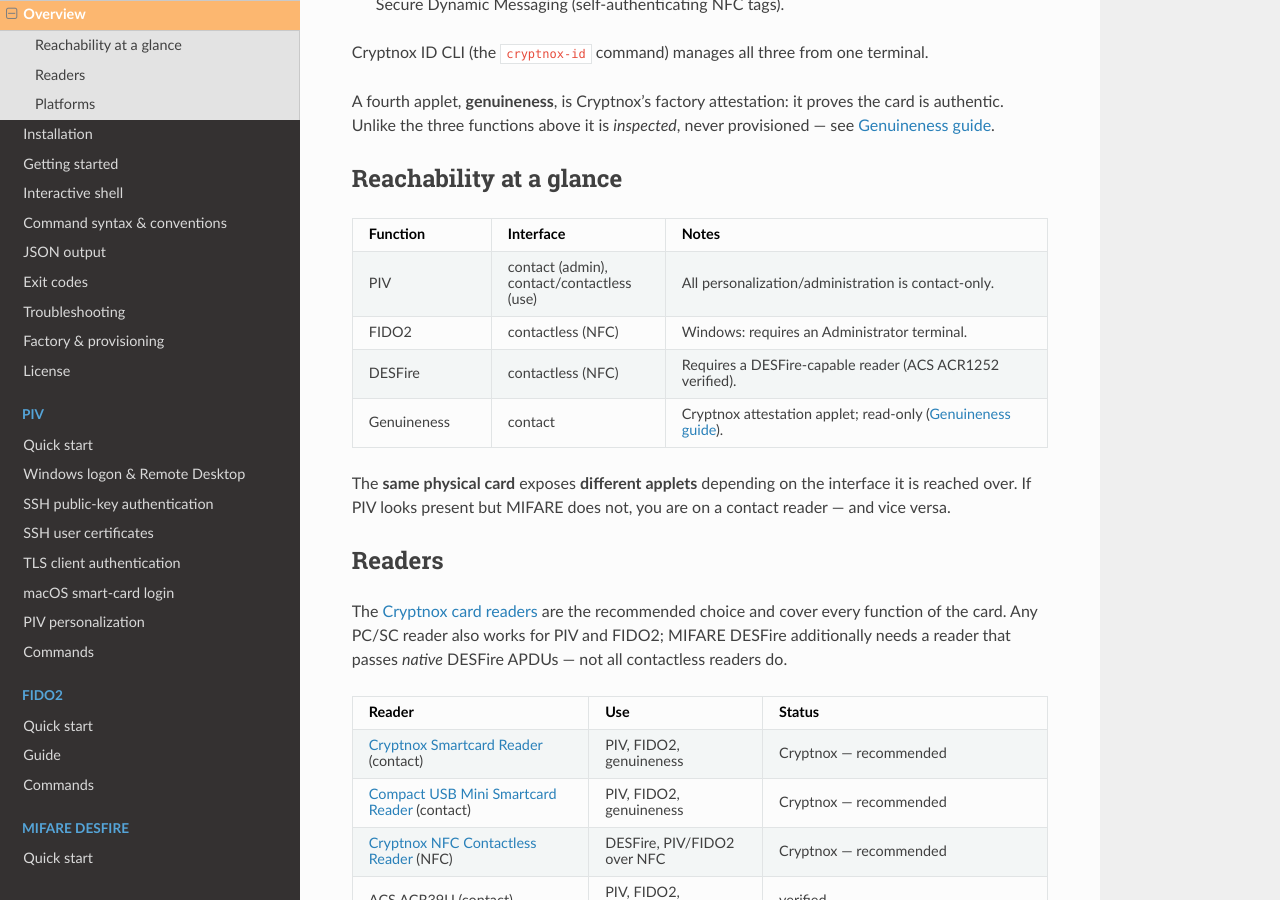
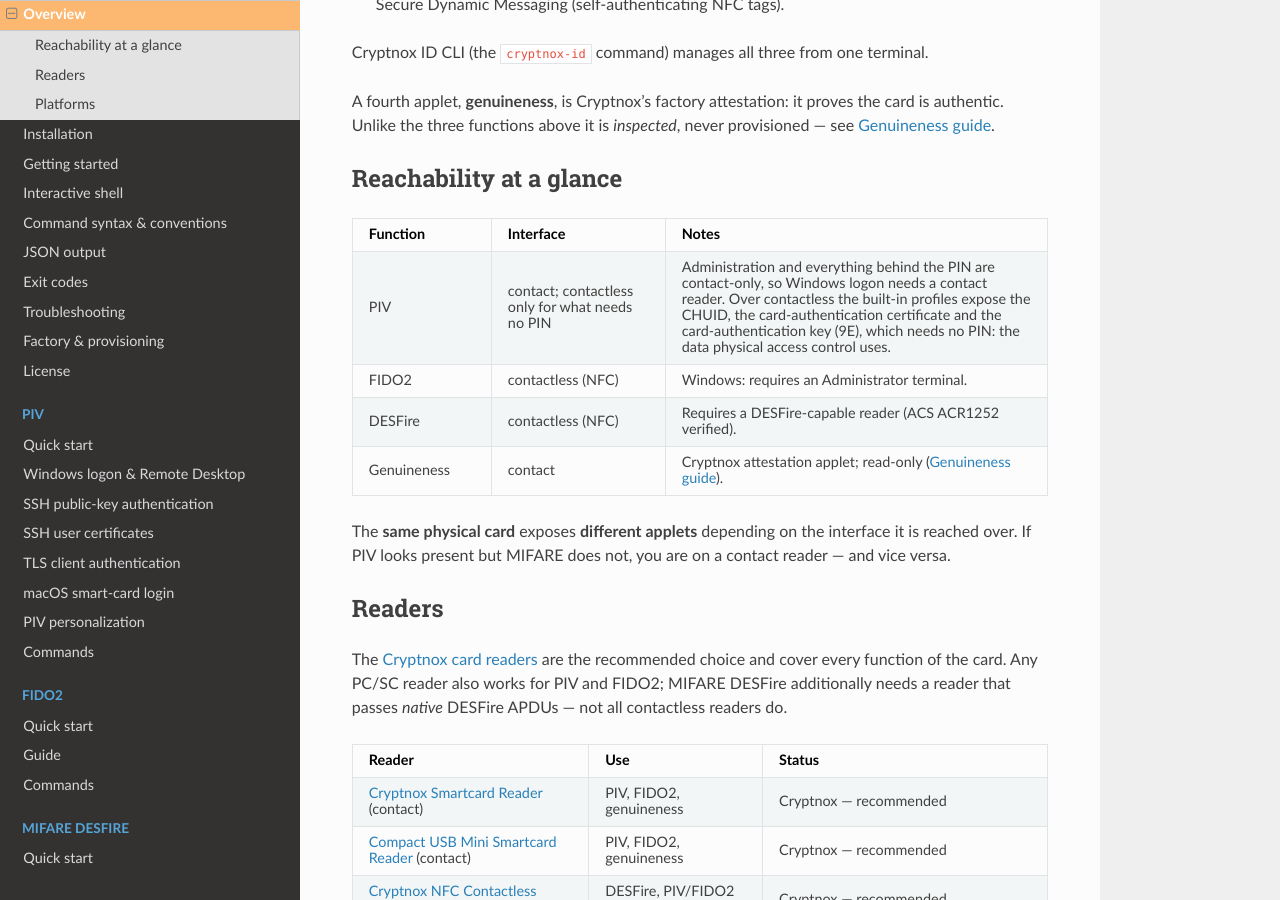
Before and after one commit to cryptnox/cryptnox-id-cli, a Sphinx documentation site: the page built from docs/overview.rst, in a window 1280 px wide and 900 px high, scrolled down 335 px. Built offline with Sphinx 7.4.7 and the Read the Docs theme 3.1.0, drawn with Linux system fonts in a browser that asks for light colours.

Commit message:
Say what PIV offers over contactless
The overview listed PIV use as contact or contactless, and the quick start
said contactless works for reading once the card is personalized. Over
contactless the built-in profiles give out only what needs no PIN: the
CHUID, the card-authentication certificate and the 9E key. Everything behind
the PIN is contact-only, because this applet accepts a contactless PIN only
inside PIV secure messaging and the profiles create the PIN for contact use.
State that in the overview and the quick start, and add a contact-reader
requirement to the Windows logon guide.

Co-Authored-By: Claude Fable 5.1 <noreply@anthropic.com>

```diff
--- a/docs/overview.rst
+++ b/docs/overview.rst
@@ -27,8 +27,12 @@ Reachability at a glance
      - Interface
      - Notes
    * - PIV
-     - contact (admin), contact/contactless (use)
-     - All personalization/administration is contact-only.
+     - contact; contactless only for what needs no PIN
+     - Administration and everything behind the PIN are contact-only, so
+       Windows logon needs a contact reader. Over contactless the built-in
+       profiles expose the CHUID, the card-authentication certificate and the
+       card-authentication key (9E), which needs no PIN: the data physical
+       access control uses.
    * - FIDO2
      - contactless (NFC)
      - Windows: requires an Administrator terminal.
--- a/docs/piv/quick-start-a-working-piv-card.rst
+++ b/docs/piv/quick-start-a-working-piv-card.rst
@@ -8,8 +8,9 @@ and sign with. About ten minutes, one command if you let it.
 Prerequisites
 -------------
 
-* A **contact** smart-card reader. PIV administration is gated to the contact
-  interface on this card; contactless works for reading once personalized.
+* A **contact** smart-card reader. Administration and everything behind the
+  PIN work over the contact interface only; over contactless the card gives
+  out just the data that needs no PIN, such as the CHUID.
 * |cli| installed, and ``yubico-piv-tool`` if you want to run the verification
   step (any recent version).
 * The card's SCP03 administration keys. As shipped, every card uses the
--- a/docs/piv/windows-logon-and-remote-desktop.rst
+++ b/docs/piv/windows-logon-and-remote-desktop.rst
@@ -14,6 +14,12 @@ the inbox PIV minidriver. The applet only performs client-authentication
 signing for keys created with a SIGN-capable role, so the card must be
 pre-personalized with the **ms-logon profile** (its 9A keys are
 ``AUTHENTICATE+SIGN``, and it adds an importable RSA-2048 object on 9A).
+
+Logon needs a **contact** reader, or the contact slot of a combo reader. Over
+contactless this applet accepts a PIN only inside PIV secure messaging (the
+SP 800-73-4 virtual contact interface); the built-in profiles create the PIN
+for contact use only, and the inbox minidriver has no documented support for
+secure messaging.
 
 The certificate itself is dictated by Active Directory, not by the card:
 
```
